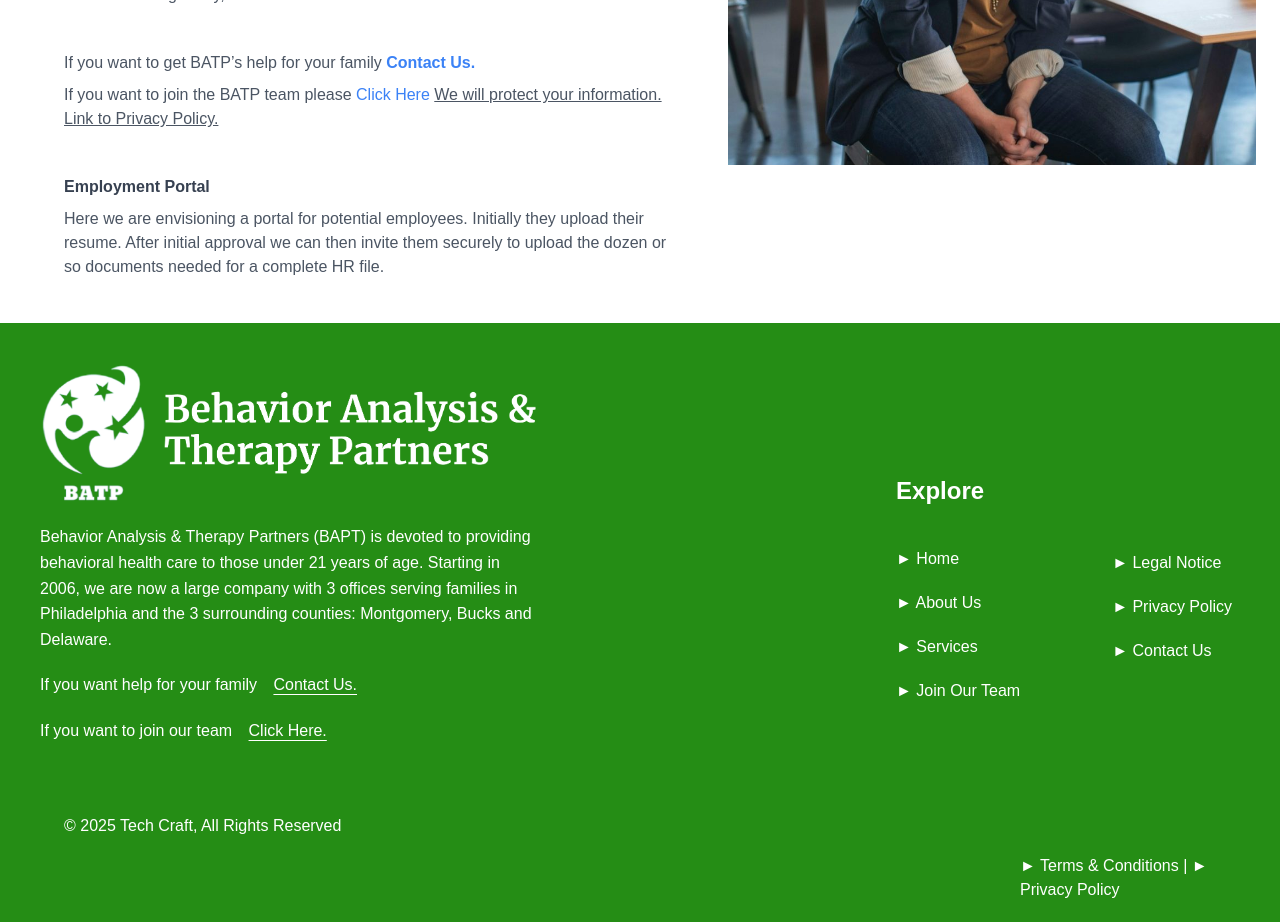
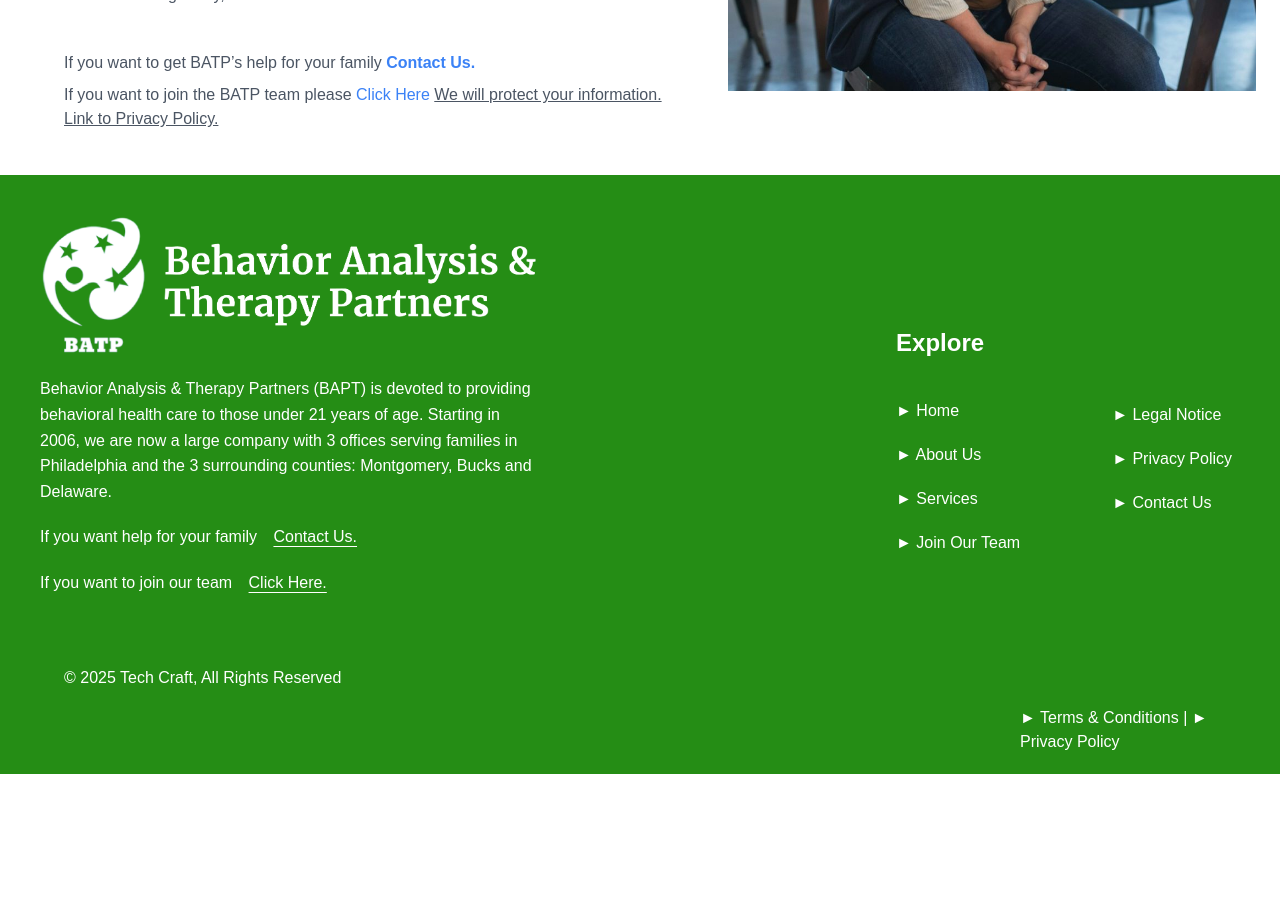
Before and after one commit to shanedsouzatx/demodesignclone, a Next.js app: page /join-our-team in a window 1280 px wide. Shown: the part 1800-2722 px from the top of the page. After the commit the page ends 2574 px from the top, so only its background shows below. Built offline with nearby package versions, Linux system fonts and the light colour scheme.

Commit message:
'completed'

```diff
--- a/src/components/JoinOurTeam/Benefits.tsx
+++ b/src/components/JoinOurTeam/Benefits.tsx
@@ -41,8 +41,8 @@
     <Link href="/privacy-policy" className="underline hober hover:text-gray-600">We will protect your information. Link to Privacy Policy. </Link>
 </p>
 
-<h1 className="text-gray-700 text-md  font-bold pt-11">Employment Portal</h1>
-<p className="text-gray-600 mt-2">Here we are envisioning a portal for potential employees.   Initially they upload their resume. After initial approval we can then invite them securely to upload the dozen or so documents needed for a complete HR file. </p>
+{/* <h1 className="text-gray-700 text-md  font-bold pt-11">Employment Portal</h1>
+<p className="text-gray-600 mt-2">Here we are envisioning a portal for potential employees.   Initially they upload their resume. After initial approval we can then invite them securely to upload the dozen or so documents needed for a complete HR file. </p> */}
    </div>
    {/* Right: Heading and Paragraph */}
    <div className="md:w-1/2 w-full text-left mt-8 md:mt-0 md:pl-8">
```
